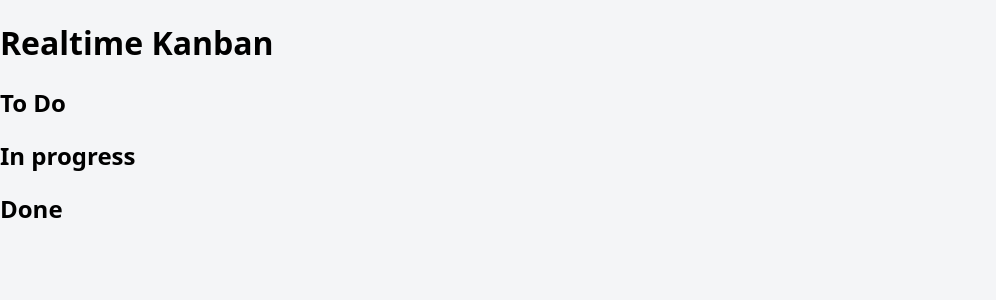
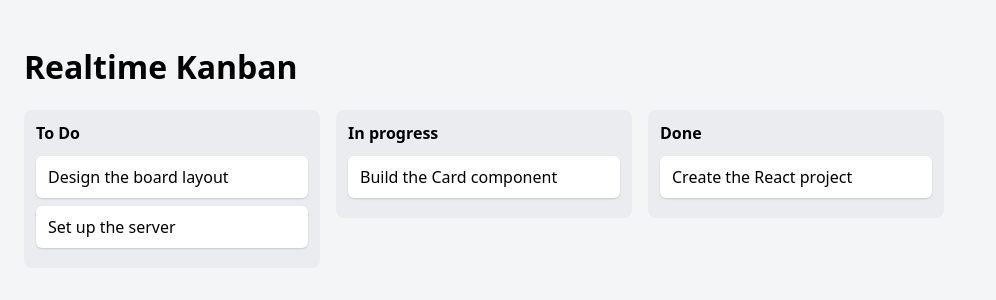
Before and after one commit to RobertBTudor/realtime-kanban, a React (Vite) app in the folder client/: page / in a window 1280 px wide. Shown: the top 300 px of the page, without its empty margins (0-996 px from the left). Built offline with nearby package versions, Linux system fonts and the light colour scheme.

Commit message:
styled the board with css

```diff
--- a/client/src/App.css
+++ b/client/src/App.css
@@ -0,0 +1,29 @@
+.app {
+  padding: 24px;
+}
+
+.board {
+  display: flex;
+  gap: 16px;
+  align-items: flex-start;
+}
+
+.column {
+  background: #ebecf0;
+  border-radius: 8px;
+  padding: 12px;
+  width: 272px;
+}
+
+.column h2 {
+  font-size: 16px;
+  margin: 0 0 12px;
+}
+
+.card {
+  background: white;
+  border-radius: 6px;
+  padding: 10px 12px;
+  margin-bottom: 8px;
+  box-shadow: 0 1px 2px rgba(0, 0, 0, 0.15);
+}
--- a/client/src/App.tsx
+++ b/client/src/App.tsx
@@ -1,5 +1,5 @@
-import './App.css'
-import type { Column } from './types'
+import "./App.css"
+import type { Card, Column } from "./types"
 
 const sampleColumns: Column[] = [
   {id: "column 1", title: "To Do"},
@@ -7,11 +7,31 @@ const sampleColumns: Column[] = [
   {id: "column 3", title: "Done"}
 ]
 
+const sampleCards: Card[] = [
+  { id: "card-1", columnId: "column 1", title: "Design the board layout" },
+  { id: "card-2", columnId: "column 1", title: "Set up the server", priority: "high" },
+  { id: "card-3", columnId: "column 2", title: "Build the Card component", assignee: "Robert" },
+  { id: "card-4", columnId: "column 3", title: "Create the React project" },
+]
+
 function App() {
   return (
     <div className="app">
       <h1>Realtime Kanban</h1>
-      {sampleColumns.map((column) => (<h2 key={column.id}>{column.title}</h2>))}
+      <div className="board">
+        {sampleColumns.map((column) => (
+          <div key={column.id} className="column">
+            <h2>{column.title}</h2>
+            {sampleCards
+              .filter((card) => card.columnId === column.id)
+              .map((card) => (
+                <div key={card.id} className="card">
+                  {card.title}
+                </div>
+              ))}
+          </div>
+        ))}
+      </div>
     </div>
   )
 }
```
